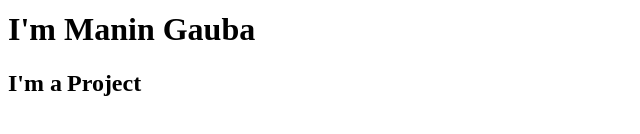
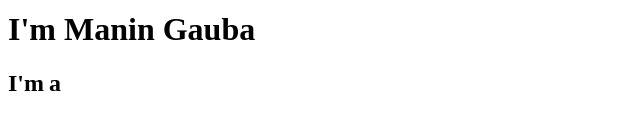
Before and after one commit to GxUniverse/react-portfolio, a React (Vite) app in the folder react-portfolio/: page / in a window 1280 px wide. Shown: the part 366-500 px from the top of the page, without its empty margins (0-640 px from the left). Built offline with nearby package versions, Linux system fonts and the light colour scheme; the HTML template or start-up script is replaced by a standard one.

Commit message:
set background picture and its opacity

```diff
--- a/react-portfolio/src/App.jsx
+++ b/react-portfolio/src/App.jsx
@@ -1,6 +1,6 @@
 import React from 'react'
 import Sidenav from './components/Sidenav'
-import Main from './components/main'
+import Maine from './components/maine'
 
 function App() {
 
@@ -9,7 +9,7 @@ function App() {
 
       <div>
         <Sidenav />
-        <Main />
+        <Maine />
 
 
       </div>
--- a/react-portfolio/src/components/main.jsx
+++ b/react-portfolio/src/components/maine.jsx
@@ -1,29 +1,29 @@
 import React from "react";
 import { TypeAnimation } from "react-type-animation";
 
-const Main = () => {
+const Maine = () => {
   return (
     <div id='main'>
       <img
-        className='w-full h-screen object-cover object-left scale-x-[-1]'
-        src="react-portfolio/src/assets/vacation.jpg"
+        className='w-full h-screen object-cover object-left'
+        src="https://bernardmarr.com/wp-content/uploads/2022/04/The-10-Biggest-Technology-Trends-That-Will-Transform-The-Next-Decade.jpg"
         alt=""
       />
       <div className="w-full h-screen absolute top-0 left-0 bg-white/50"></div>
       <div>
         <h1>I'm Manin Gauba</h1>
         <h2>
-          I'm a
+          I'm
           <TypeAnimation
             sequence={[
               // Same substring at the start will only be typed out once, initially
-              "Project Manager",
+              "a Project Manager",
               1000, // wait 1s before replacing "Mice" with "Hamsters"
-              "Developer",
+              "a Developer",
               1000,
-              "Coder",
+              "a Coder",
               1000,
-              "Animator",
+              "an Animator",
               1000,
             ]}
             wrapper="span"
@@ -41,4 +41,4 @@ const Main = () => {
   )
 };
 
-export default Main;
+export default Maine;
```
Also changed, not shown: react-portfolio/src/assets/technology.jpg (added).
